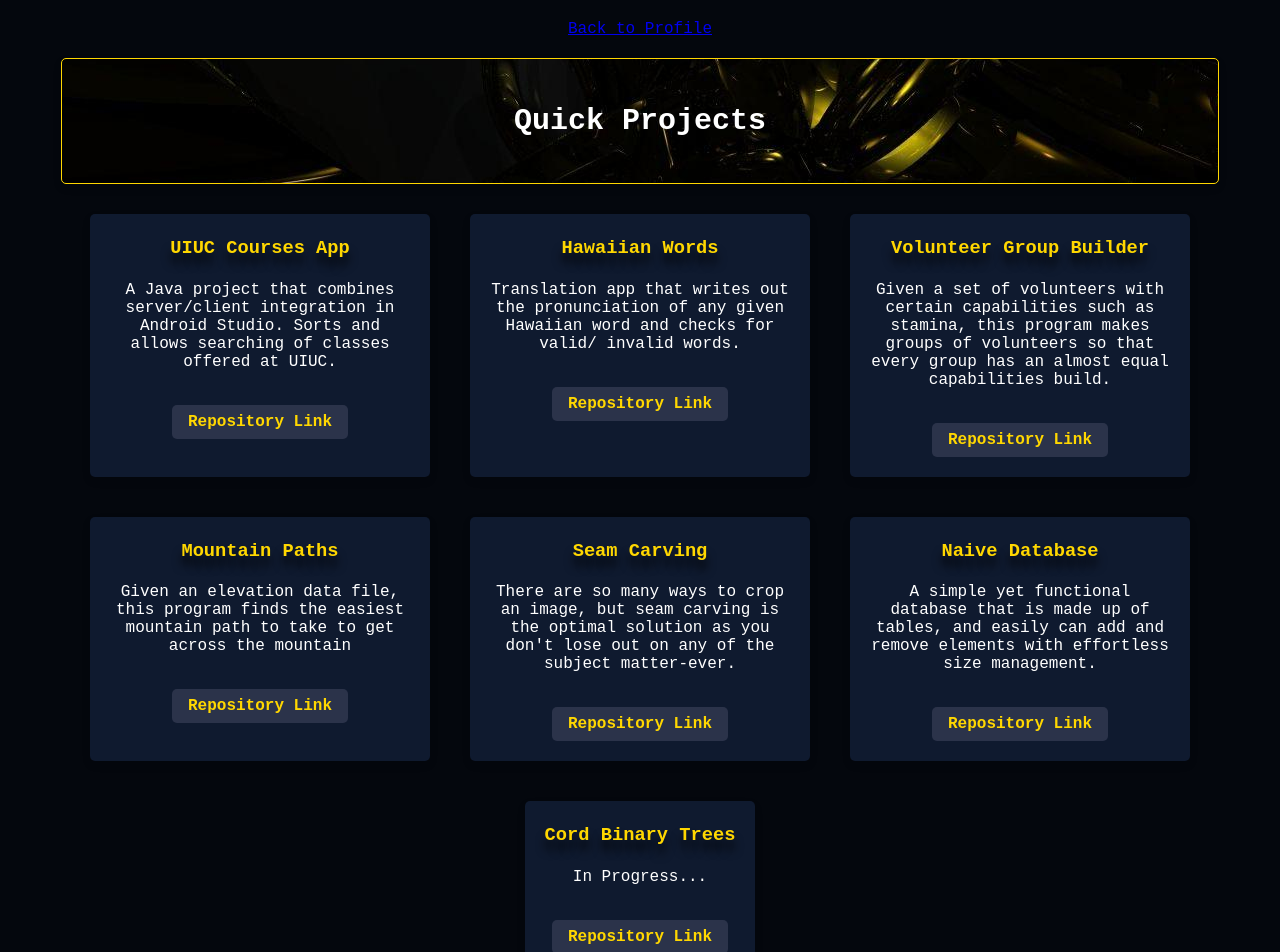
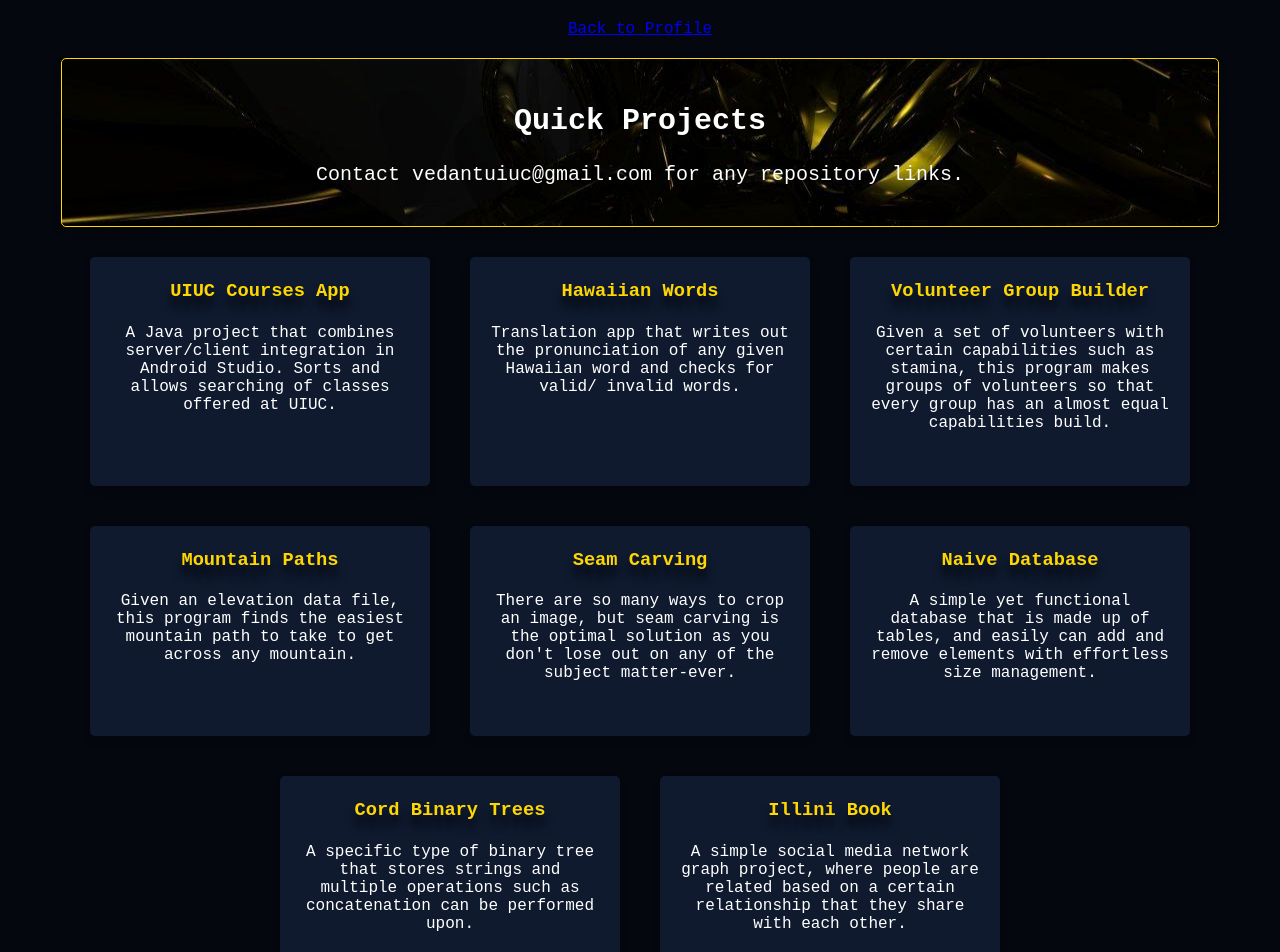
Before and after one commit to VedantCars2004/Personal-Portfolio, a React (Create React App) app: page /projects in a window 1280 px wide. Shown: the top 952 px of the page. Built offline with nearby package versions, Linux system fonts and the light colour scheme.

Commit message:
Added projets

```diff
--- a/src/ProfilePage.js
+++ b/src/ProfilePage.js
@@ -106,6 +106,17 @@ const ProfilePage = () => {
                        <li>Javascript</li>
                    </ul>
                    <br></br>
+
+                   <Link to="https://github.com/VedantCars2004/Word3T"><h3>Word 3T ↗</h3></Link>
+                   <p>A twist on the classic game Tic Tac Toe, created using Java in Android Studio. Played
+                    with words instead of Xs and Os, two players go head to head to see who can create a line of
+                    words that have atleast one letter in common.
+                   </p>
+                   <ul>
+                       <li>Java</li>
+                       <li>Android Studio</li>
+                   </ul>
+                   <br></br>
                    <Link to="/projects"><h3>Quick Projects ↗</h3></Link>
                    <p>Small scale projects made in C++ and Java that perform tasks such as seam carving an image or finding the
                        easiest path over a mountain using input of elevation data.
--- a/src/ProjectsPage.js
+++ b/src/ProjectsPage.js
@@ -18,6 +18,7 @@ const ProjectsPage = () => {
       </div>
       <div className="intro-box">
         <h2>Quick Projects</h2>
+        <p>Contact vedantuiuc@gmail.com for any repository links.</p>
       </div>
       <div className="project-list">
         {projects.map((project, index) => (
@@ -25,9 +26,9 @@ const ProjectsPage = () => {
             <h3>{project.name}</h3>
             <p>{project.description}</p>
             <br></br>
-            <a href={project.repositoryLink} target="_blank" rel="noopener noreferrer">
+            {/* <a href={project.repositoryLink} target="_blank" rel="noopener noreferrer">
               Repository Link
-            </a>
+            </a> */}
           </div>
 
         ))}
--- a/src/projects.json
+++ b/src/projects.json
@@ -16,7 +16,7 @@
     },
     {
         "name" : "Mountain Paths",
-        "description" : "Given an elevation data file, this program finds the easiest mountain path to take to get across the mountain",
+        "description" : "Given an elevation data file, this program finds the easiest mountain path to take to get across any mountain.",
         "repositoryLink" : "https://github.com/cs128-2024a/mp-3-mountain-paths-VedantCars2004"
     },
     {
@@ -31,7 +31,12 @@
     },
     {
         "name": "Cord Binary Trees",
-        "description" : "In Progress...",
+        "description" : "A specific type of binary tree that stores strings and multiple operations such as concatenation can be performed upon.",
+        "repositoryLink" : "https://github.com/cs128-2024a/mp-6-cord-VedantCars2004"
+    },
+    {
+        "name": "Illini Book",
+        "description" : "A simple social media network graph project, where people are related based on a certain relationship that they share with each other.",
         "repositoryLink" : "https://github.com/cs128-2024a/mp-6-cord-VedantCars2004"
     }
   ]
```
